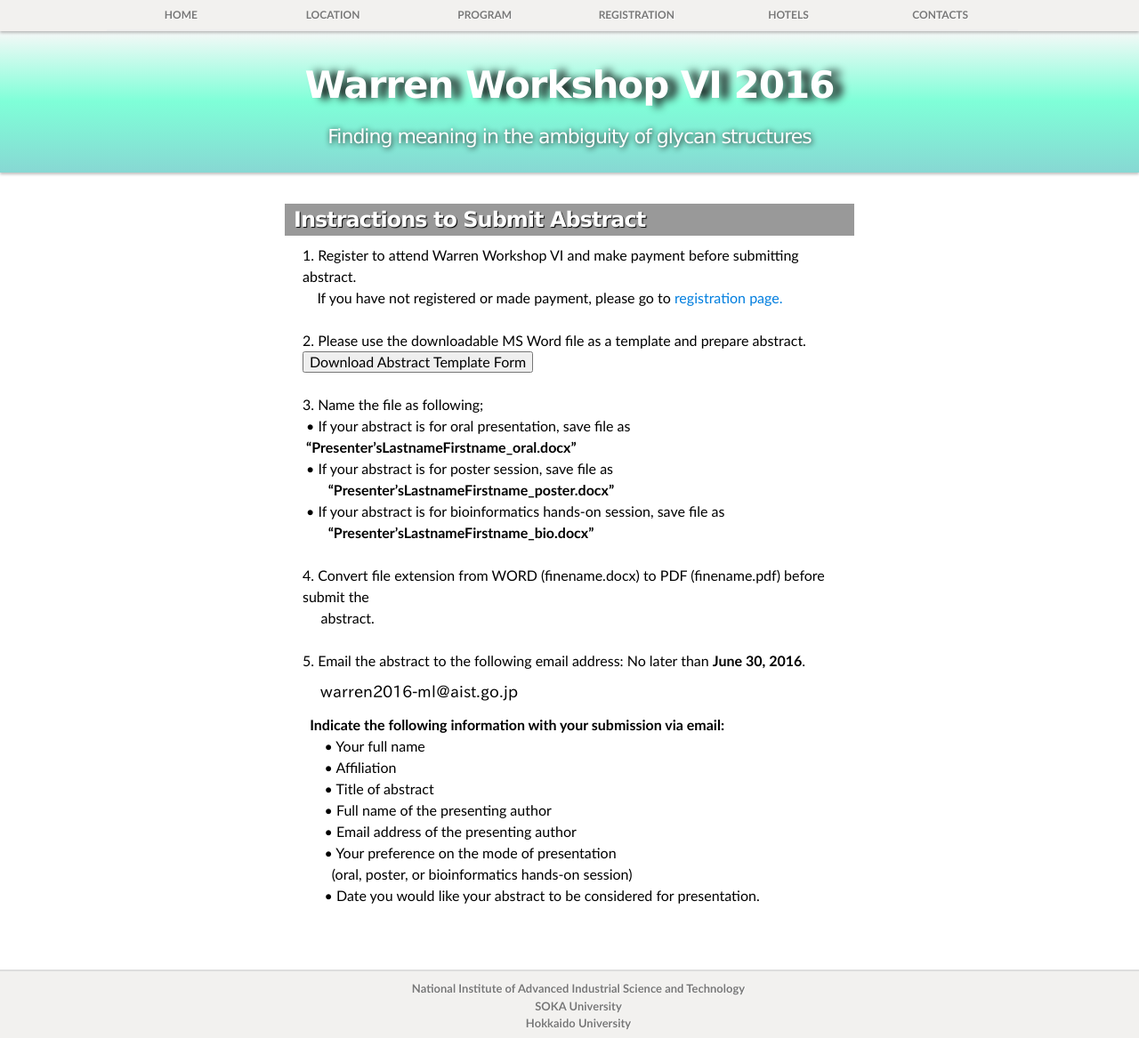
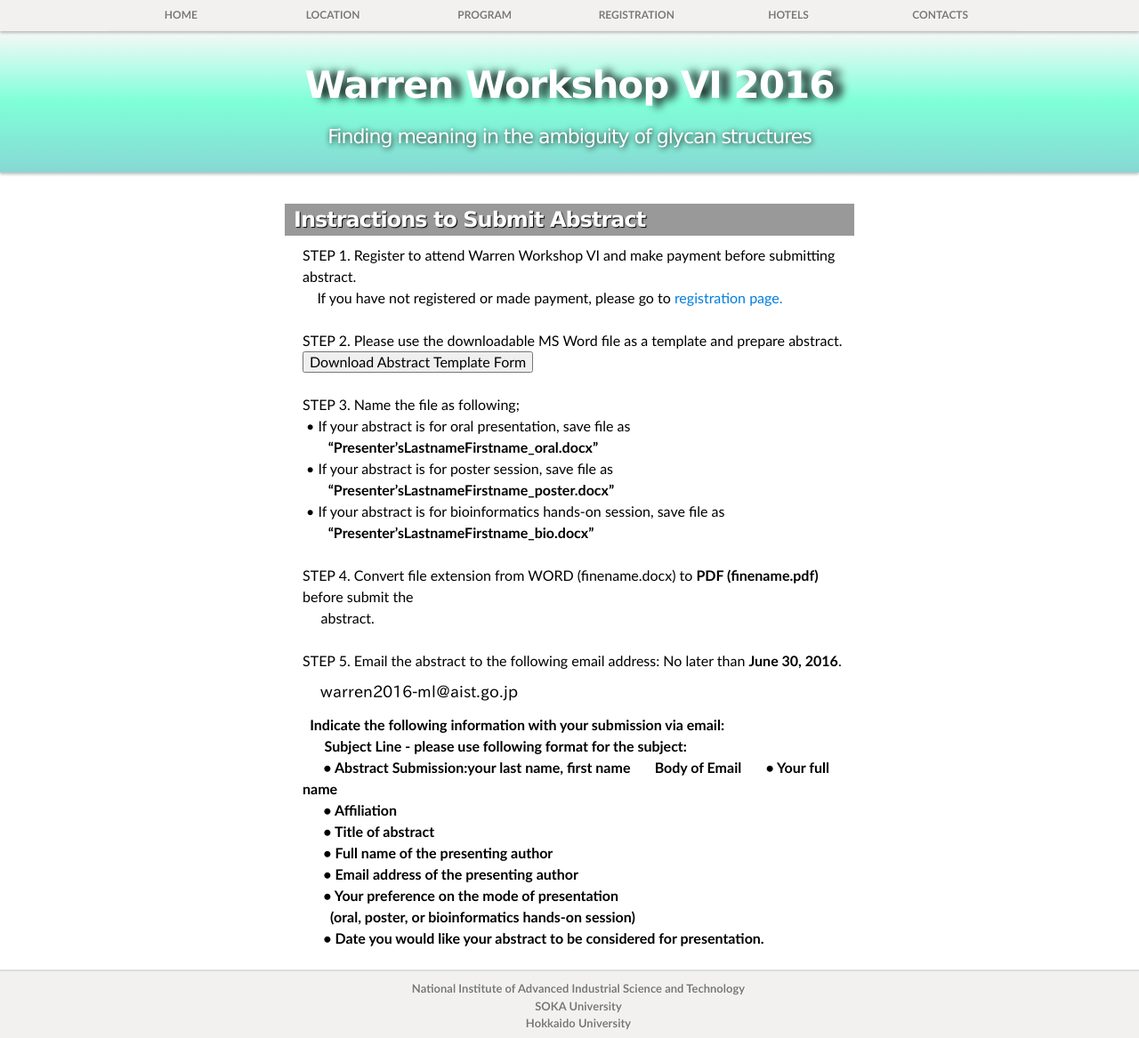
Before and after one commit to yamazakiM/test_warren2016, a Jekyll site: the page built from registration/submit.html, in a window 1280 px wide and 1167 px high. Shown: the whole window at 89% size. Built offline with Jekyll 4.4.1, drawn with Linux system fonts in a browser that asks for light colours; nearby versions of some CDN libraries; library files that are not in the unit come from our copies.

Commit message:
Update submit.html

```diff
--- a/registration/submit.html
+++ b/registration/submit.html
@@ -10,21 +10,21 @@
 
 <ul class="instraction">
   <li>
-   1. Register to attend  Warren Workshop VI and make payment before submitting abstract.<br>
+   STEP 1. Register to attend  Warren Workshop VI and make payment before submitting abstract.<br>
    &nbsp;  &nbsp; If you have not registered or made payment, please go to <a href="a href="{{site.url}}/registration/register">registration page.</a>
   </li>
   <br>
 
   <li>
-   2. Please use the downloadable MS Word file as a template and prepare abstract.</li>
+   STEP 2. Please use the downloadable MS Word file as a template and prepare abstract.</li>
    <a href="{{site.url}}/images/AbstractTemplate.docx" class="downloadAbstract">
      <input id="button_submit_instraction" class="button_submit" type="button" alt="submit" value="Download Abstract Template Form">
    </a>
   <br>
   <br>
   <li>
-   3. Name the file as following;<br>
-    &nbsp;&#x2022 If your abstract is for oral presentation, save file as
+   STEP 3. Name the file as following;<br>
+    &nbsp;&#x2022 If your abstract is for oral presentation, save file as<br>
     &nbsp; &nbsp; &nbsp; &nbsp;<strong>“Presenter’sLastnameFirstname_oral.docx”</strong><br>
     &nbsp;&#x2022 If your abstract is for poster session, save file as <br>
     &nbsp; &nbsp; &nbsp; &nbsp;<strong>“Presenter’sLastnameFirstname_poster.docx”</strong><br>
@@ -33,14 +33,17 @@
   </li>
   <br>
   <li>
-    4.	Convert file extension from WORD (finename.docx) to PDF (finename.pdf) before submit the <br>
+    STEP 4.	Convert file extension from WORD (finename.docx) to <strong>PDF (finename.pdf)</strong> before submit the <br>
      &nbsp; &nbsp; &nbsp;abstract.
   </li>
   <br>
   <li>
-    5. Email the abstract to the following email address: No later than <strong>June 30, 2016</strong>.<br>
+    STEP 5. Email the abstract to the following email address: No later than <strong>June 30, 2016</strong>.<br>
     <img class="abstract" alt="warrenworkshop_email.png" src="../../images/warrenworkshop_email.png" border="0">
     &nbsp; <strong>Indicate the following information with your submission via email:</strong><br>
+    &nbsp; &nbsp; &nbsp; <strong>Subject Line<strong> - please use following format for the subject:<br>
+    &nbsp; &nbsp; &nbsp; &#x2022 Abstract Submission:your last name, first name
+    &nbsp; &nbsp; &nbsp; <strong>Body of Email</strong>
     &nbsp; &nbsp; &nbsp; &#x2022 Your full name<br>
     &nbsp; &nbsp; &nbsp; &#x2022 Affiliation<br>
     &nbsp; &nbsp; &nbsp; &#x2022 Title of abstract<br>
```
